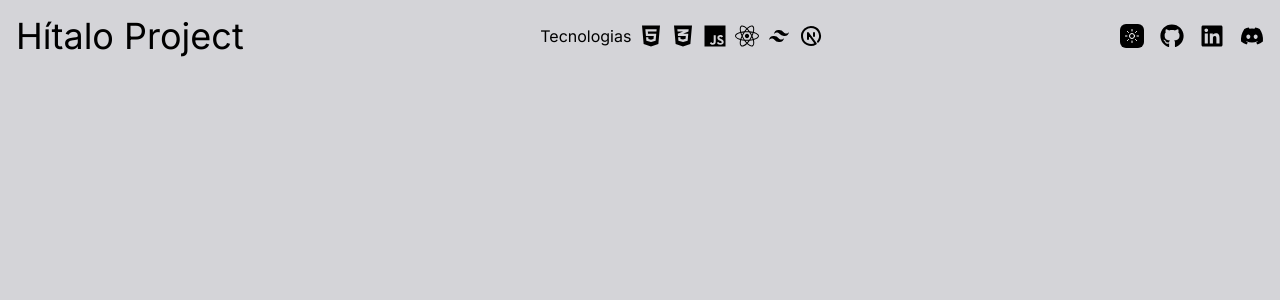
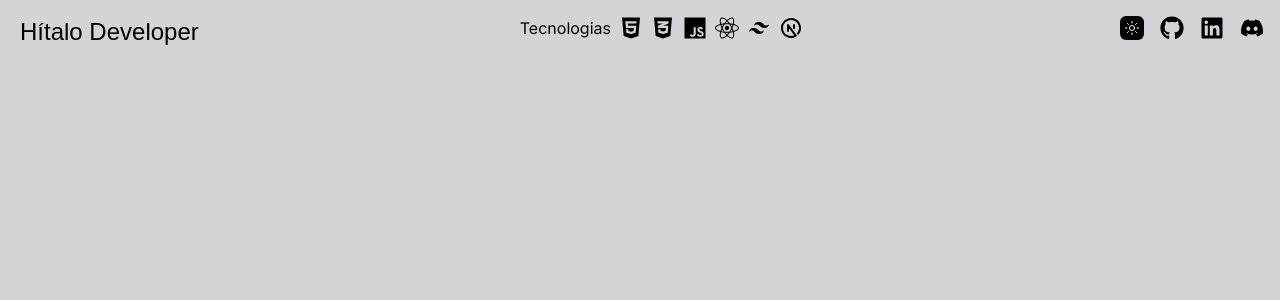
Before and after one commit to Hzimr/Hzimr.github.io, a Next.js app: page / in a window 1280 px wide. Shown: the top 300 px of the page. Built offline with nearby package versions, Linux system fonts and the light colour scheme; a web font is replaced by a local one.

Commit message:
style: changed header

```diff
--- a/src/app/components/header/header.tsx
+++ b/src/app/components/header/header.tsx
@@ -10,13 +10,12 @@ import {
 } from 'react-icons/fa'
 import { TbBrandNextjs } from 'react-icons/tb'
 import { IoLogoJavascript } from 'react-icons/io5'
+import { Logo } from './logo'
 
 export function Header() {
   return (
-    <header className="flex items-center justify-between">
-      <h1 title="Hítalo Project" className="text-4xl">
-        Hítalo Project
-      </h1>
+    <header className="dark:bg-primary-dark flex items-start justify-between bg-zinc-300">
+      <Logo />
       <div className="flex gap-2">
         <p>Tecnologias</p>
         <FaHtml5 size={24} />
```
